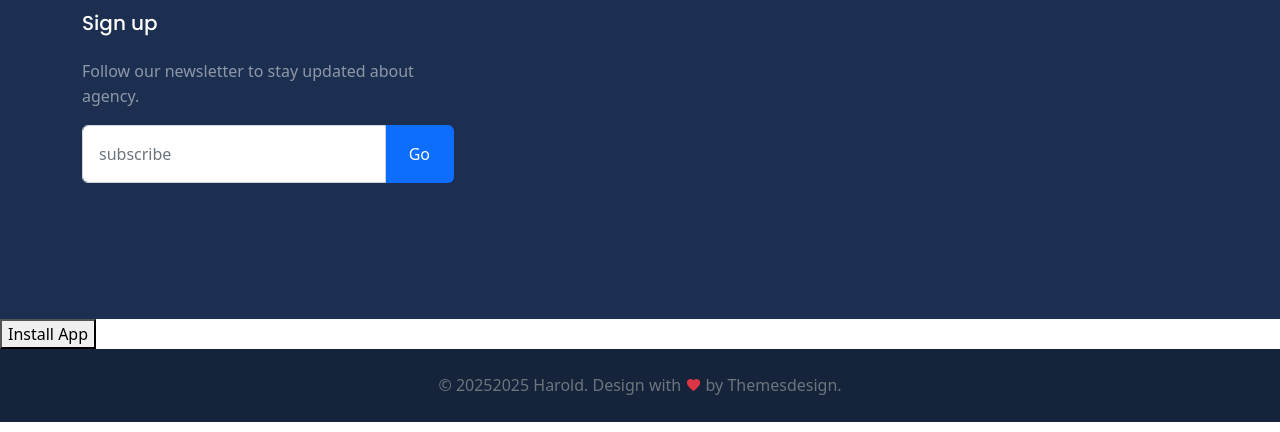
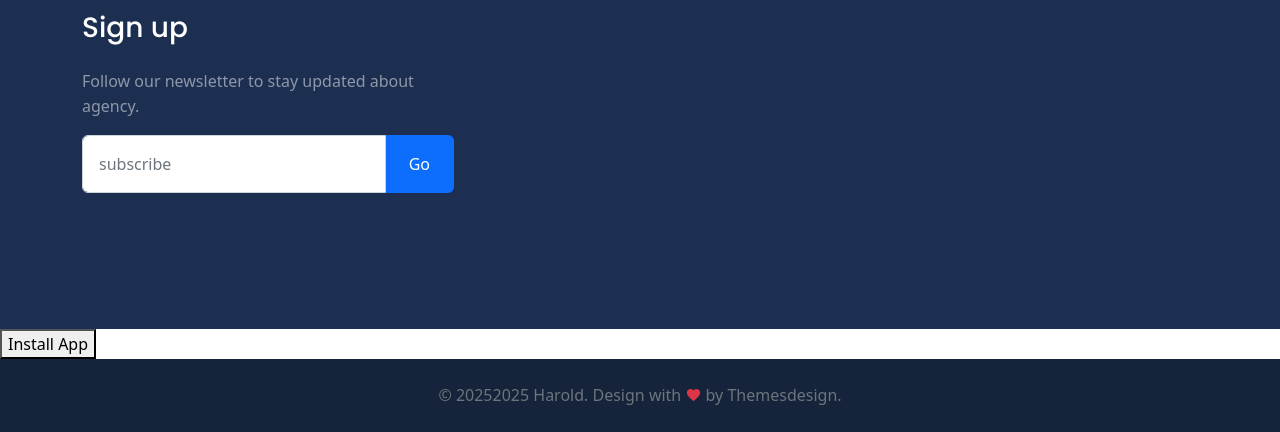
Before and after one commit to BHEEMASHANKARHRK/b, a website: page public/index.html in a window 1280 px wide. Shown: the part 8352-8784 px from the top of the page. Drawn offline with nearby package versions, Linux system fonts and the light colour scheme.

Commit message:
Update index.html

```diff
--- a/public/index.html
+++ b/public/index.html
@@ -2215,7 +2215,7 @@
                 </div>
 
                 <div class="col-lg-4 mt-4">
-                    <h5 class="text-white">Sign up</h5>
+                    <h3 class="text-white">Sign up</h3>
                     <p class="mb-0 text-white-50 mt-4">Follow our newsletter to stay updated about agency.</p>
                     <div class="input-group my-3">
                         <input type="text" class="form-control p-3" placeholder="subscribe" aria-label="subscribe" aria-describedby="basic-addon2">
```
